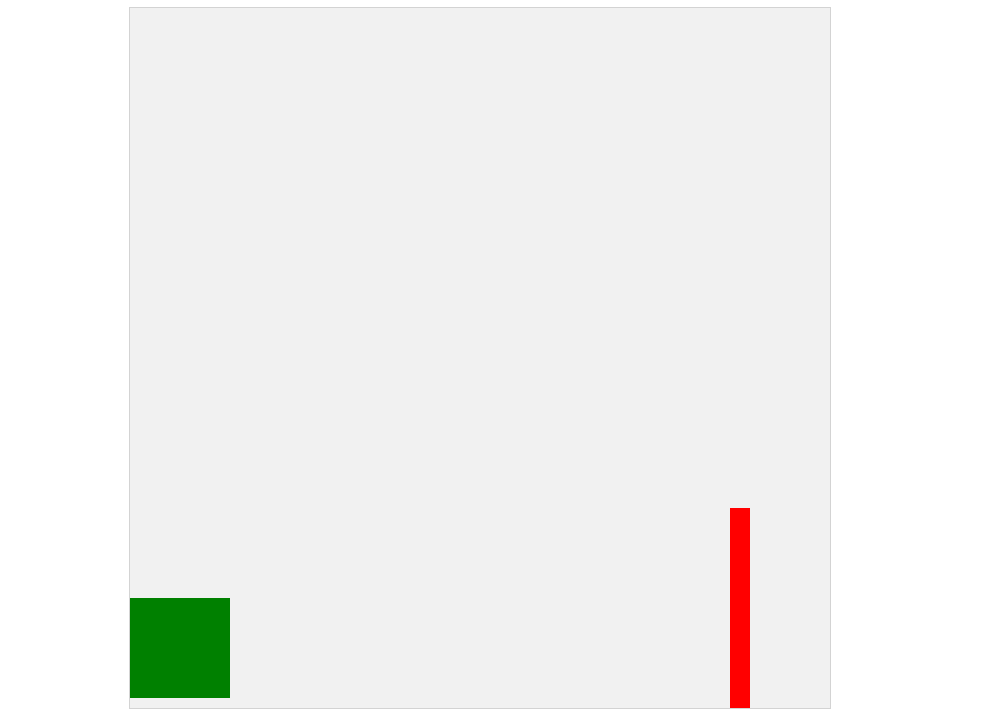
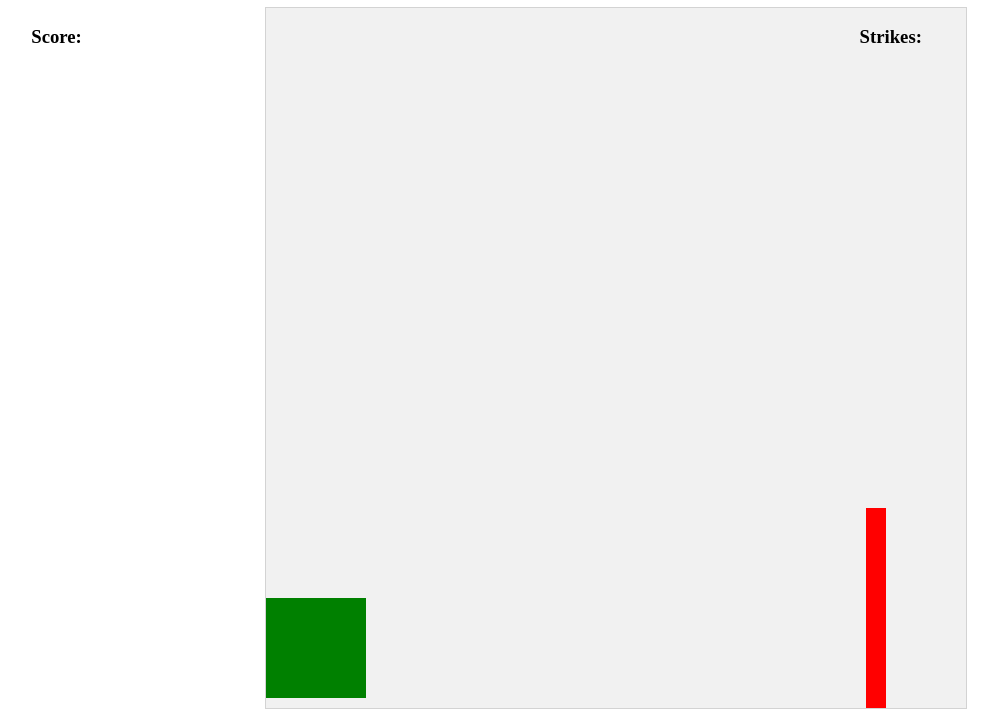
Before and after one commit to kaylagordon/undefinedJourney, a plain HTML site: page index.html in a window 1280 px wide. Shown: the part 73-800 px from the top of the page, without its empty margins (160-1158 px from the left). Drawn offline with Linux system fonts and the light colour scheme.

Commit message:
Add strikes and scores boxes

```diff
--- a/index.html
+++ b/index.html
@@ -12,6 +12,12 @@
 
 <body>
   <h1>Undefined Journey</h1>
+  <main>
+    <div class="score-box">
+      <h3>Score:</h3>
+      <p class="score-text"></p>
+    </div>
+    <div class="center">
       <div class="question-box hidden">
         <h2 class="definition"></h2>
         <ol>
@@ -23,6 +29,12 @@
       <canvas width="700" height="700">
         The game!
       </canvas>
+    </div>
+    <div class="strikes-box">
+      <h3>Strikes:</h3>
+      <p class="strikes-text"></p>
+    </div>
+  </main>
   <script src="./data.js" charset="utf-8"></script>
   <script src="./Question.js" charset="utf-8"></script>
   <script src="./scripts.js"></script>
--- a/styles.css
+++ b/styles.css
@@ -14,3 +14,13 @@ canvas {
 .question-box {
   border: 2px solid;
 }
+
+main {
+  display: flex;
+}
+
+.score-box,
+.center,
+.strikes-box {
+  width: 33%;
+}
```
Lines whose indentation alone changed are shown as unchanged.
